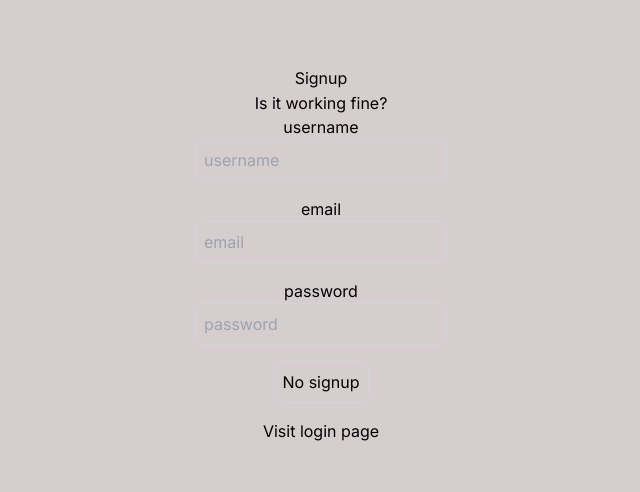
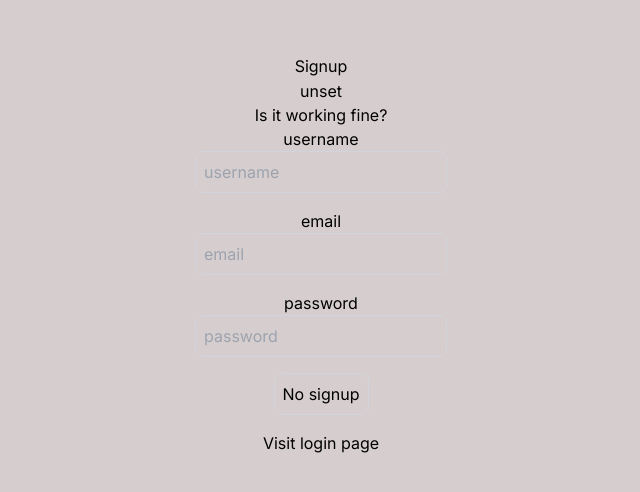
Before and after one commit to realsudarshan/nextauth, a Next.js app: page /signup in a window 1280 px wide. Shown: the part 146-638 px from the top of the page, without its empty margins (319-959 px from the left). Built offline with nearby package versions, Linux system fonts and the light colour scheme; no server answers.

Commit message:
Update page.js

```diff
--- a/src/app/signup/page.js
+++ b/src/app/signup/page.js
@@ -47,7 +47,7 @@ export default function SignupPage() {
     <div className="flex flex-col items-center justify-center min-h-screen py-2">
         <h1>{loading ? "Processing" : "Signup"}</h1>
         <hr />
-    <h1>{process.env.DOMAIN_NAME}</h1>
+    <h1>{process.env.NEXT_PUBLIC_DOMAIN_NAME}</h1>
     <h1>Is it working fine?</h1>
         <label htmlFor="username">username</label>
         <input
```
